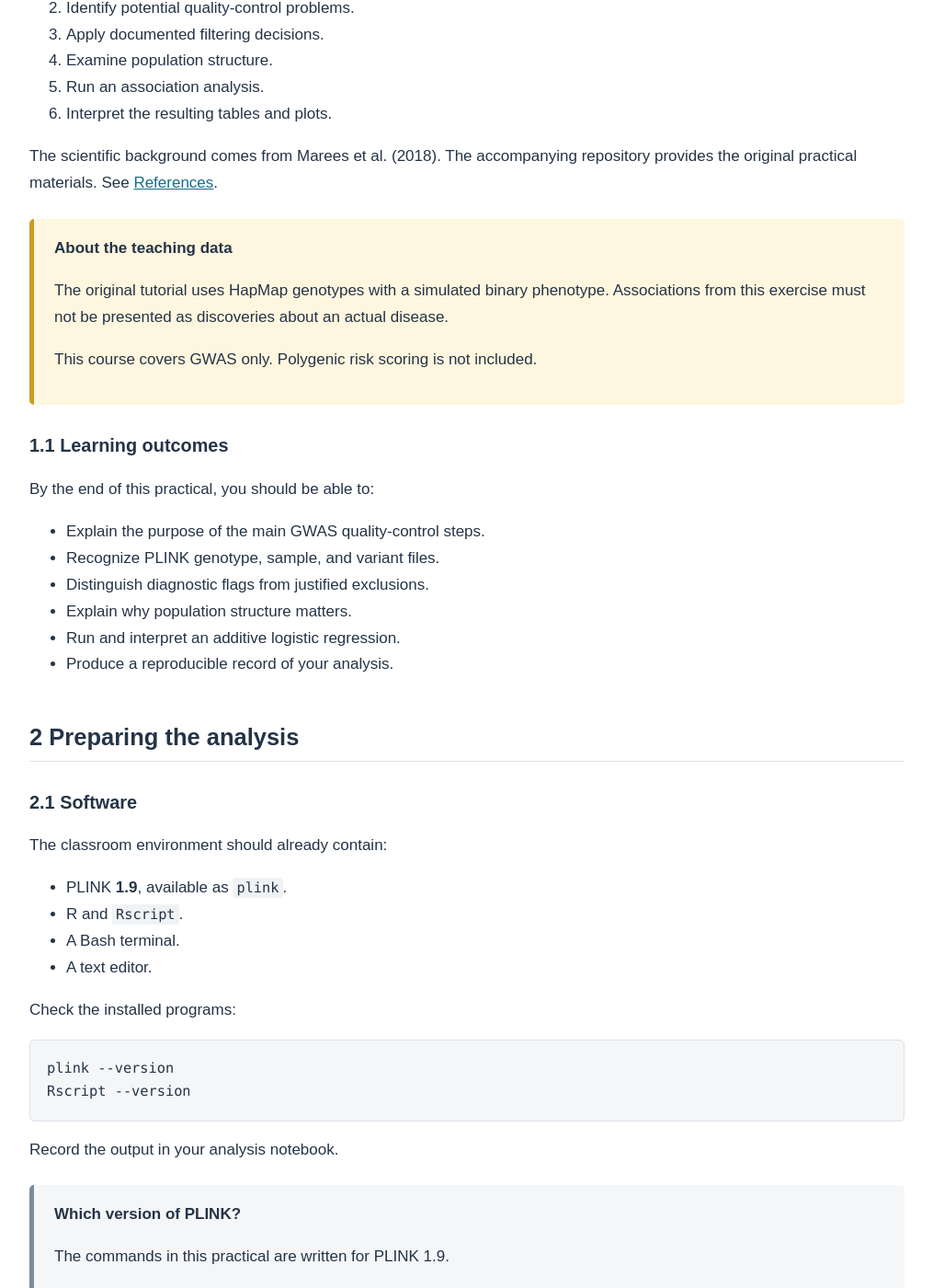
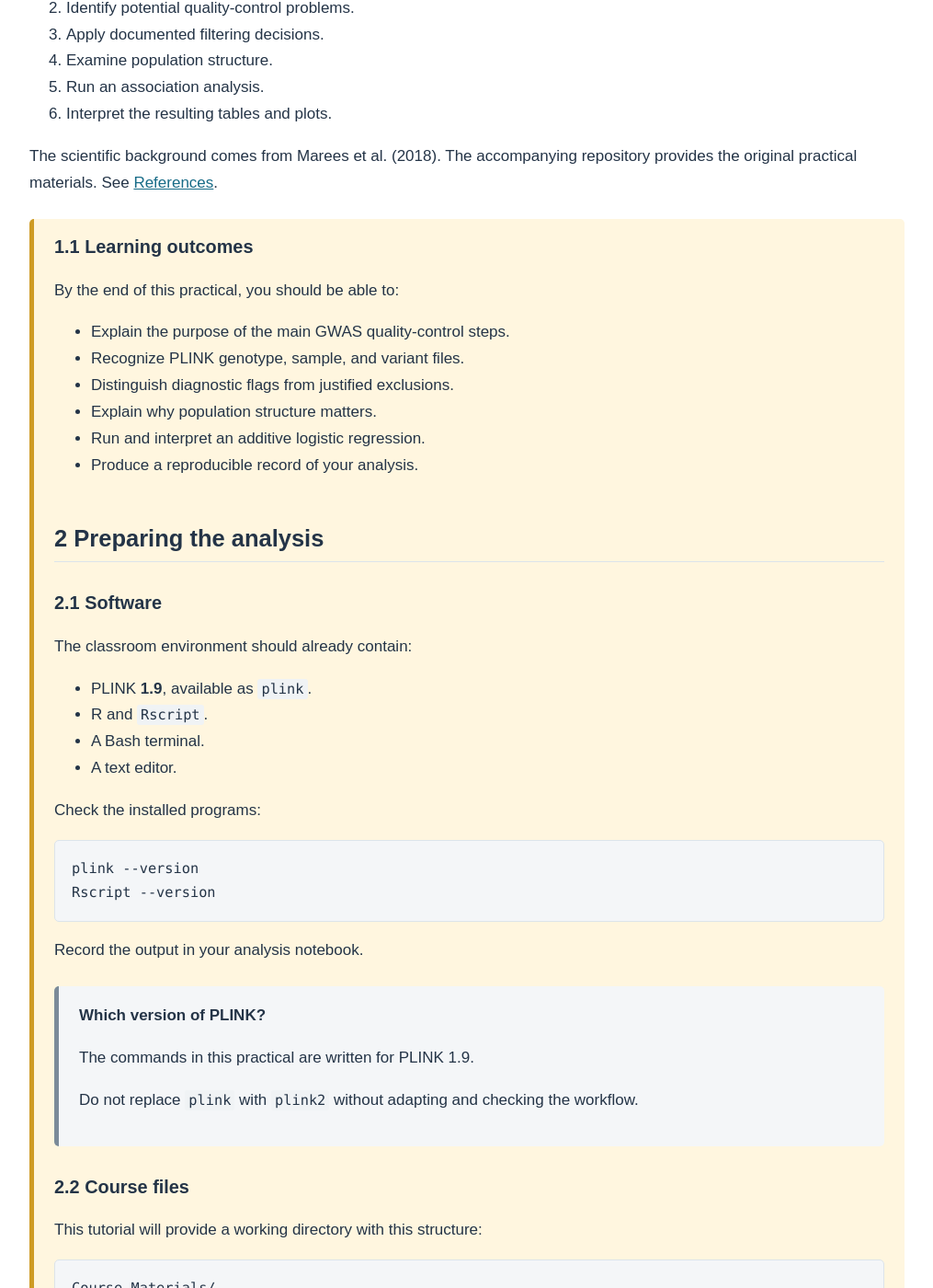
Before and after one commit to Eggong/HKUMed-Master-Tutorial-GWAS, a Jekyll site: the page built from index.md, in a window 1280 px wide and 1400 px high, scrolled down 2109 px. Shown: the whole window at 92% size, without its empty margins (132-1147 px from the left). Built offline with Jekyll 4.4.1, drawn with Linux system fonts in a browser that asks for light colours; some of the changed text lies outside the part shown.

Commit message:
Update index.md

```diff
--- a/index.md
+++ b/index.md
@@ -45,16 +45,6 @@ See [References](#9-references).
 
 <div class="warning" markdown="1">
 
-**About the teaching data**
-
-The original tutorial uses HapMap genotypes with a simulated binary
-phenotype. Associations from this exercise must not be presented as
-discoveries about an actual disease.
-
-This course covers GWAS only. Polygenic risk scoring is not included.
-
-</div>
-
 ### 1.1 Learning outcomes
 
 By the end of this practical, you should be able to:
```
Also changed, not shown: other parts of index.md (+1 -1 lines).
